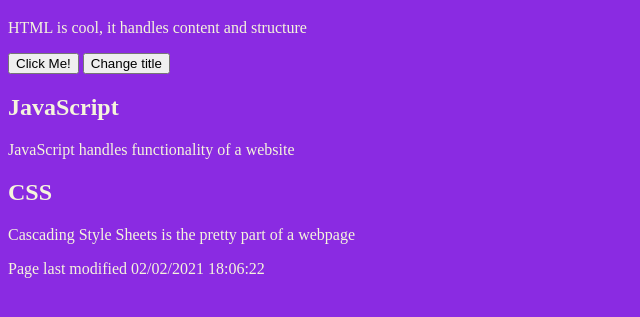
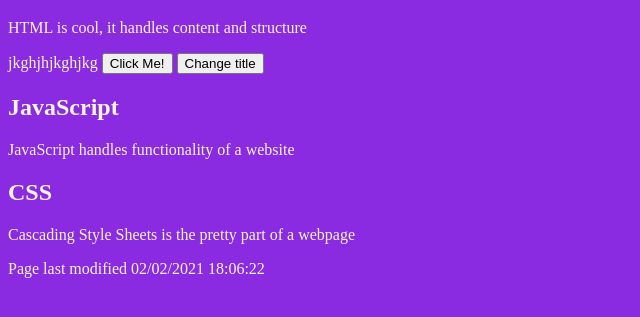
Before and after one commit to leecottrellPTC/HTMLOnlineLecture2021, a plain HTML site: page Lecture1/index.html in a window 1280 px wide. Shown: the part 61-378 px from the top of the page, without its empty margins (0-640 px from the left). Drawn offline with Linux system fonts and the light colour scheme.

Commit message:
Update index.html

```diff
--- a/Lecture1/index.html
+++ b/Lecture1/index.html
@@ -12,7 +12,7 @@
     <body>
         <h1 id="theHeader">Welcome to HTML</h1>
         <p>HTML is cool, it handles content and structure</p>
-
+jkghjhjkghjkg
         <button onclick="alert('You clicked me');">Click Me!</button>
         <button onclick="document.getElementById('theHeader').innerHTML='Lee Cottrell';">Change title</button>
 
```
